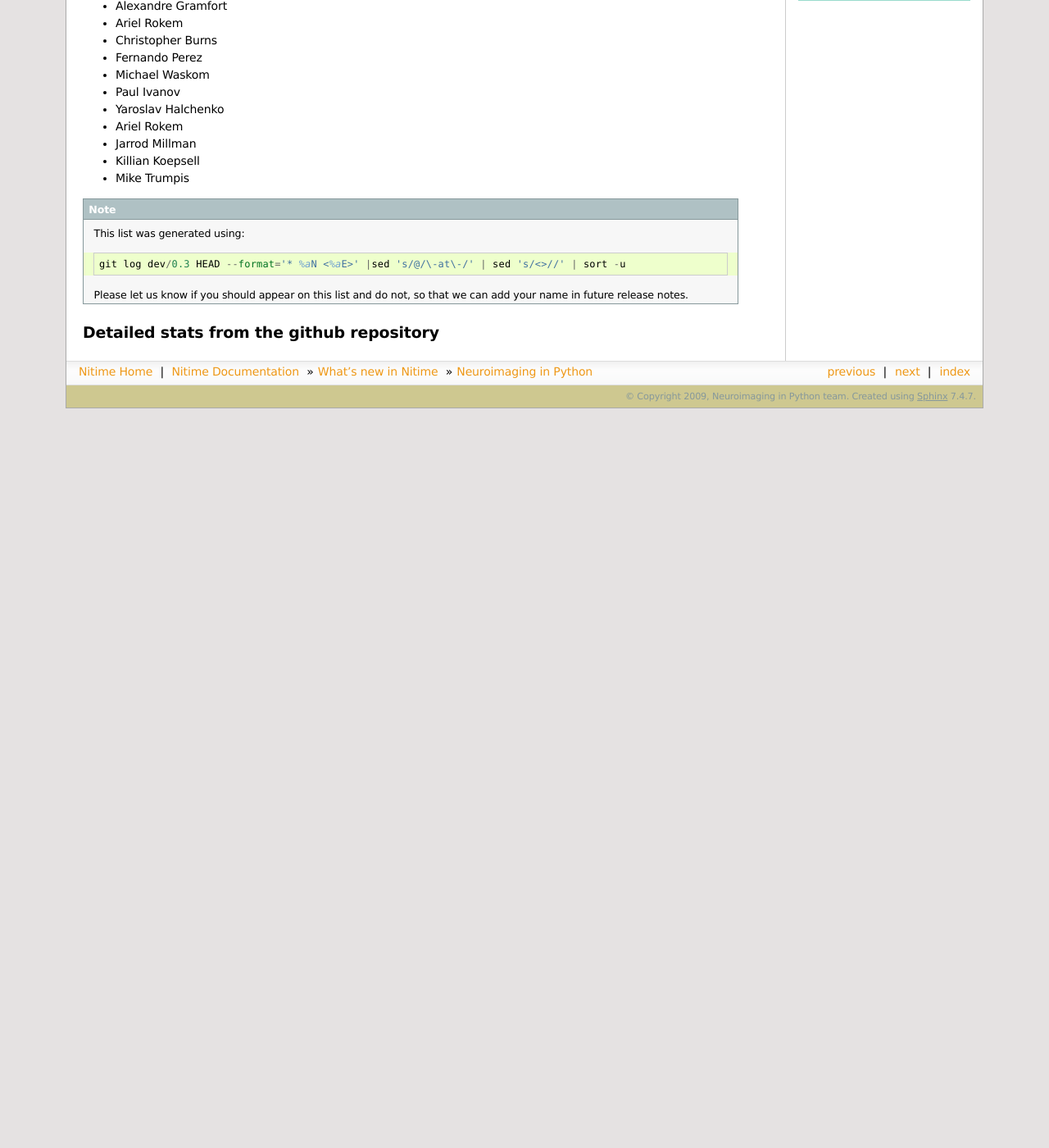
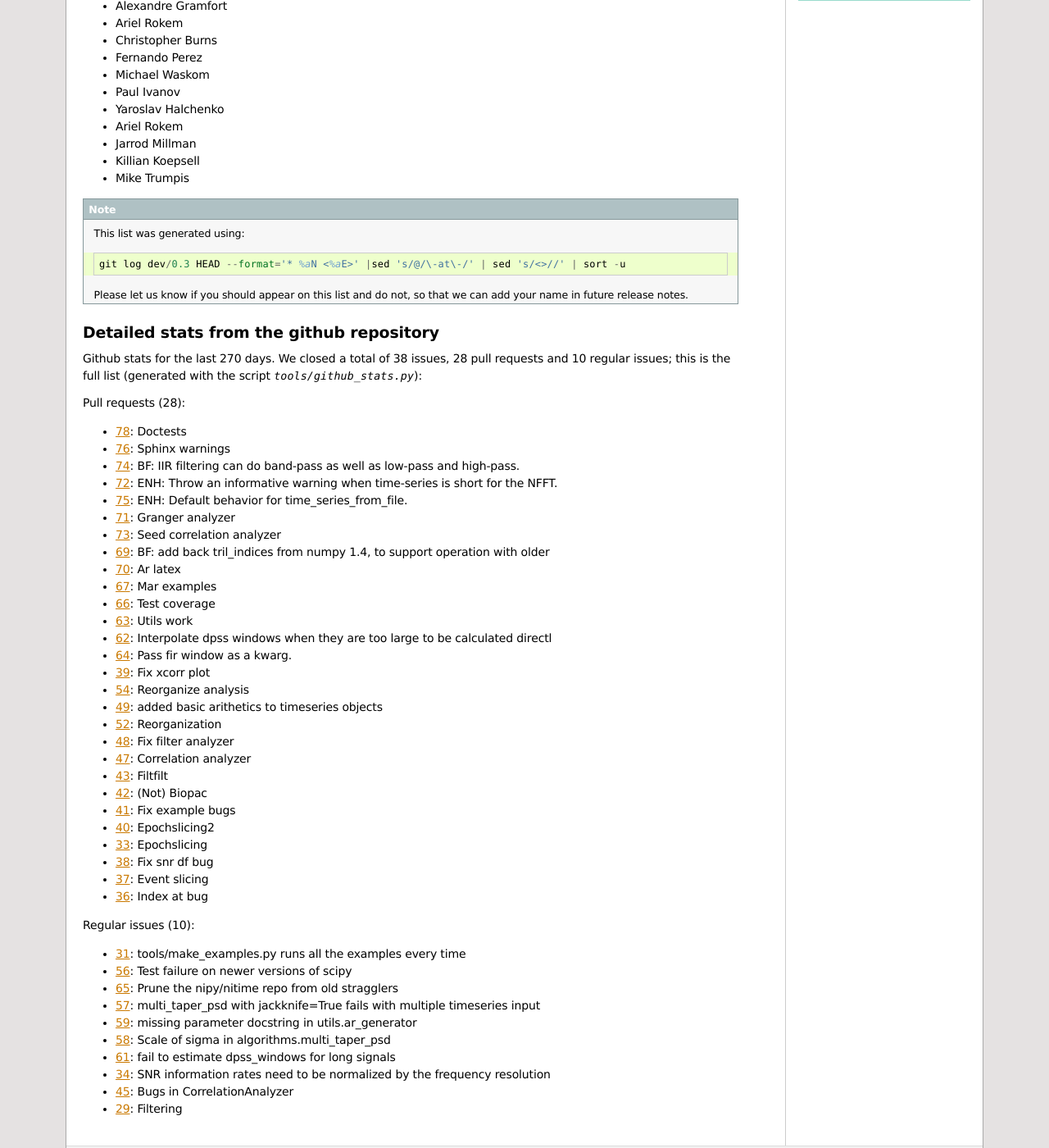
Before and after one commit to nipy/nitime, a Sphinx documentation site: the page built from doc/whatsnew/version0.3.rst, in a window 1280 px wide and 1400 px high, scrolled down 774 px. Shown: the whole window at 82% size. Built offline with Sphinx 7.4.7, drawn with Linux system fonts in a browser that asks for light colours; formulas are drawn with MathJax 3; pages that are not in the unit, such as notebooks, are missing from menus; the version number could not be read and is left out; before the commit the page ends 1272 px from its top, so only the background shows below that.

Commit message:
DOC: Added in github stats.

```diff
--- a/doc/whatsnew/version0.3.rst
+++ b/doc/whatsnew/version0.3.rst
@@ -73,3 +73,52 @@ Contributors to this release
 
 Detailed stats from the github repository
 -----------------------------------------
+
+Github stats for the last  270 days.
+We closed a total of 38 issues, 28 pull requests and 10 regular
+issues; this is the full list (generated with the script
+`tools/github_stats.py`):
+
+Pull requests (28):
+
+* `78 <https://github.com/nipy/nitime/issues/78>`_: Doctests
+* `76 <https://github.com/nipy/nitime/issues/76>`_: Sphinx warnings
+* `74 <https://github.com/nipy/nitime/issues/74>`_: BF: IIR filtering can do band-pass as well as low-pass and high-pass.
+* `72 <https://github.com/nipy/nitime/issues/72>`_: ENH: Throw an informative warning when time-series is short for the NFFT.
+* `75 <https://github.com/nipy/nitime/issues/75>`_: ENH: Default behavior for time_series_from_file.
+* `71 <https://github.com/nipy/nitime/issues/71>`_: Granger analyzer
+* `73 <https://github.com/nipy/nitime/issues/73>`_: Seed correlation analyzer
+* `69 <https://github.com/nipy/nitime/issues/69>`_: BF: add back tril_indices from numpy 1.4, to support operation with older
+* `70 <https://github.com/nipy/nitime/issues/70>`_: Ar latex
+* `67 <https://github.com/nipy/nitime/issues/67>`_: Mar examples
+* `66 <https://github.com/nipy/nitime/issues/66>`_: Test coverage
+* `63 <https://github.com/nipy/nitime/issues/63>`_: Utils work
+* `62 <https://github.com/nipy/nitime/issues/62>`_: Interpolate dpss windows when they are too large to be calculated directl
+* `64 <https://github.com/nipy/nitime/issues/64>`_: Pass fir window as a kwarg.
+* `39 <https://github.com/nipy/nitime/issues/39>`_: Fix xcorr plot
+* `54 <https://github.com/nipy/nitime/issues/54>`_: Reorganize analysis
+* `49 <https://github.com/nipy/nitime/issues/49>`_: added basic arithetics to timeseries objects
+* `52 <https://github.com/nipy/nitime/issues/52>`_: Reorganization
+* `48 <https://github.com/nipy/nitime/issues/48>`_: Fix filter analyzer
+* `47 <https://github.com/nipy/nitime/issues/47>`_: Correlation analyzer
+* `43 <https://github.com/nipy/nitime/issues/43>`_: Filtfilt
+* `42 <https://github.com/nipy/nitime/issues/42>`_: (Not) Biopac
+* `41 <https://github.com/nipy/nitime/issues/41>`_: Fix example bugs
+* `40 <https://github.com/nipy/nitime/issues/40>`_: Epochslicing2
+* `33 <https://github.com/nipy/nitime/issues/33>`_: Epochslicing
+* `38 <https://github.com/nipy/nitime/issues/38>`_: Fix snr df bug
+* `37 <https://github.com/nipy/nitime/issues/37>`_: Event slicing
+* `36 <https://github.com/nipy/nitime/issues/36>`_: Index at bug
+
+Regular issues (10):
+
+* `31 <https://github.com/nipy/nitime/issues/31>`_: tools/make_examples.py runs all the examples every time
+* `56 <https://github.com/nipy/nitime/issues/56>`_: Test failure on newer versions of scipy
+* `65 <https://github.com/nipy/nitime/issues/65>`_: Prune the nipy/nitime repo from old stragglers
+* `57 <https://github.com/nipy/nitime/issues/57>`_: multi_taper_psd with jackknife=True fails with multiple timeseries input
+* `59 <https://github.com/nipy/nitime/issues/59>`_: missing parameter docstring in utils.ar_generator
+* `58 <https://github.com/nipy/nitime/issues/58>`_: Scale of sigma in algorithms.multi_taper_psd
+* `61 <https://github.com/nipy/nitime/issues/61>`_: fail to estimate dpss_windows for long signals
+* `34 <https://github.com/nipy/nitime/issues/34>`_: SNR information rates need to be normalized by the frequency resolution
+* `45 <https://github.com/nipy/nitime/issues/45>`_: Bugs in CorrelationAnalyzer
+* `29 <https://github.com/nipy/nitime/issues/29>`_: Filtering
```
